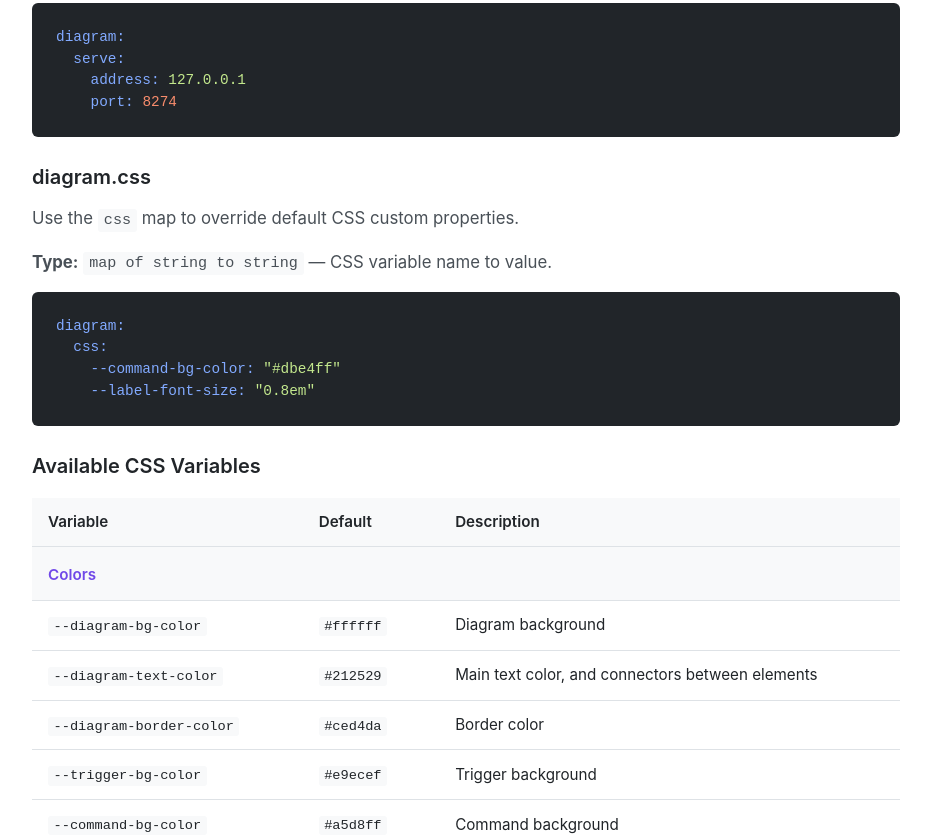
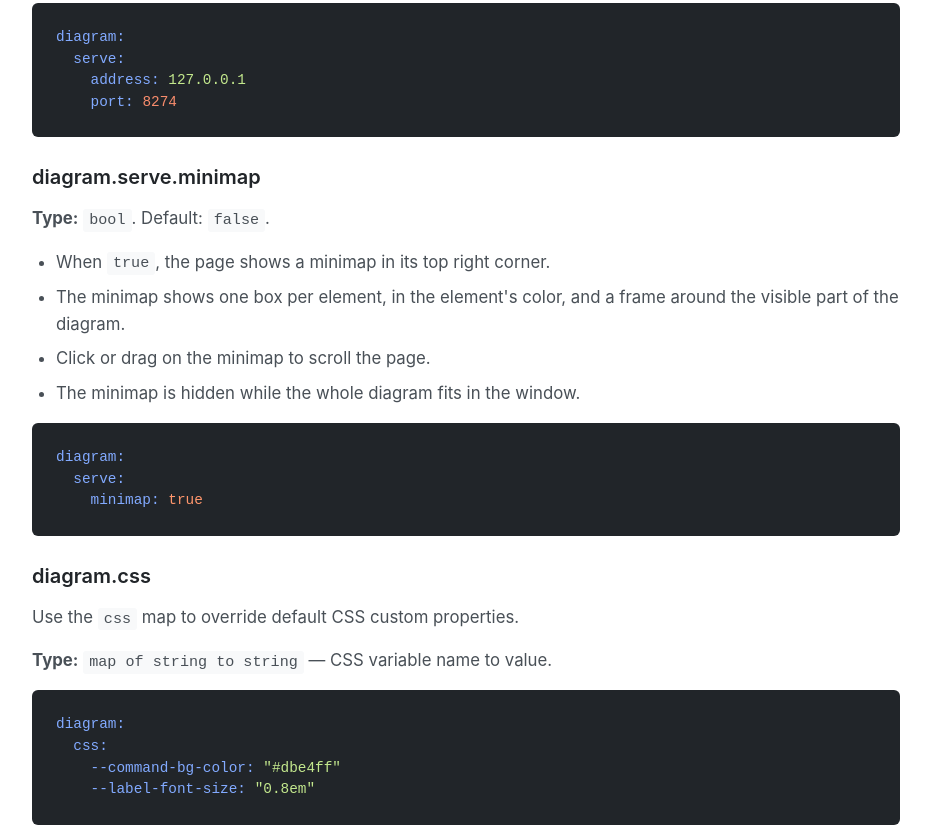
Before and after one commit to emlang-project/emlang-project.github.io, a plain HTML site: page config.html in a window 1280 px wide. Shown: the part 2391-3229 px from the top of the page, without its empty margins (40-971 px from the left). Drawn offline with Linux system fonts and the light colour scheme.

Commit message:
deploy: emlang-project/emlang@60a817ee15e8e3e7de77f92f9ff1ef47f077c9e4

```diff
--- a/config.html
+++ b/config.html
@@ -132,6 +132,18 @@
   <span class="hljs-attr">serve:</span>
     <span class="hljs-attr">address:</span> <span class="hljs-string">127.0.0.1</span>
     <span class="hljs-attr">port:</span> <span class="hljs-number">8274</span></code></pre>
+
+            <h3>diagram.serve.minimap</h3>
+            <p><strong>Type:</strong> <code>bool</code>. Default: <code>false</code>.</p>
+            <ul class="rules">
+                <li>When <code>true</code>, the page shows a minimap in its top right corner.</li>
+                <li>The minimap shows one box per element, in the element's color, and a frame around the visible part of the diagram.</li>
+                <li>Click or drag on the minimap to scroll the page.</li>
+                <li>The minimap is hidden while the whole diagram fits in the window.</li>
+            </ul>
+            <pre><code><span class="hljs-attr">diagram:</span>
+  <span class="hljs-attr">serve:</span>
+    <span class="hljs-attr">minimap:</span> <span class="hljs-literal">true</span></code></pre>
 
             <h3>diagram.css</h3>
             <p>Use the <code>css</code> map to override default CSS custom properties.</p>
@@ -413,6 +425,7 @@
   <span class="hljs-attr">serve:</span>
     <span class="hljs-attr">address:</span> <span class="hljs-string">127.0.0.1</span>
     <span class="hljs-attr">port:</span> <span class="hljs-number">8274</span>
+    <span class="hljs-attr">minimap:</span> <span class="hljs-literal">true</span>
   <span class="hljs-attr">css:</span>
     <span class="hljs-comment"># Colors</span>
     <span class="hljs-attr">--diagram-bg-color:</span> <span class="hljs-string">"#ffffff"</span>
```
Also changed, not shown: cli.html (+1 -0 lines), 1 other file.
